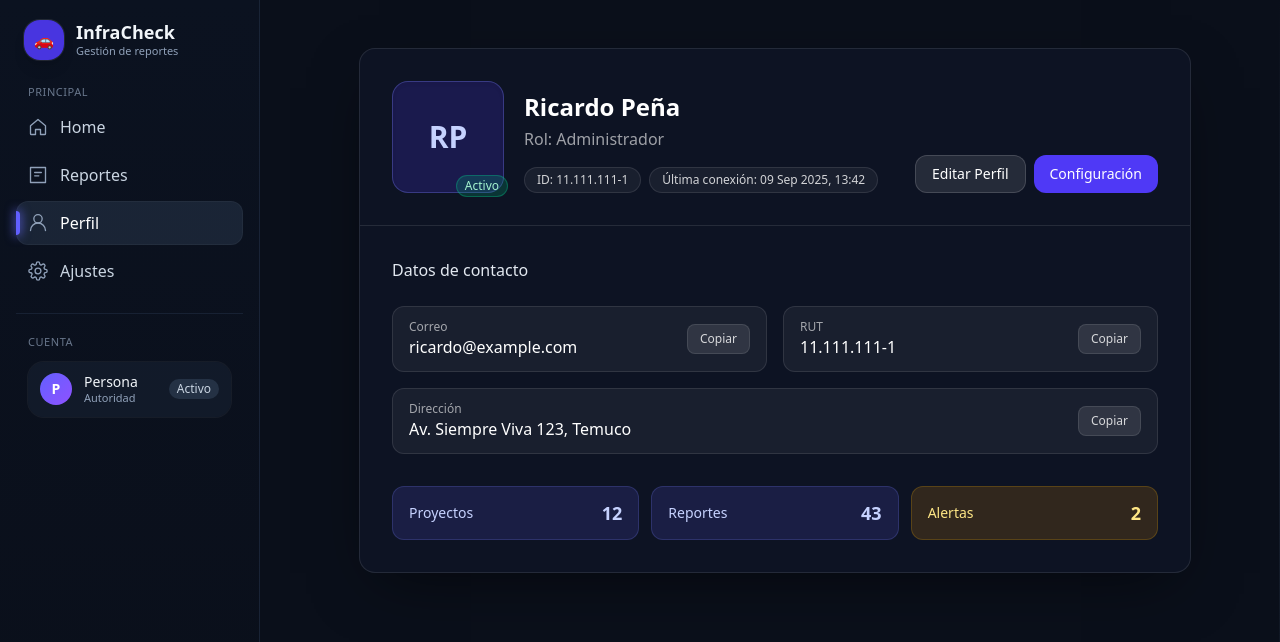
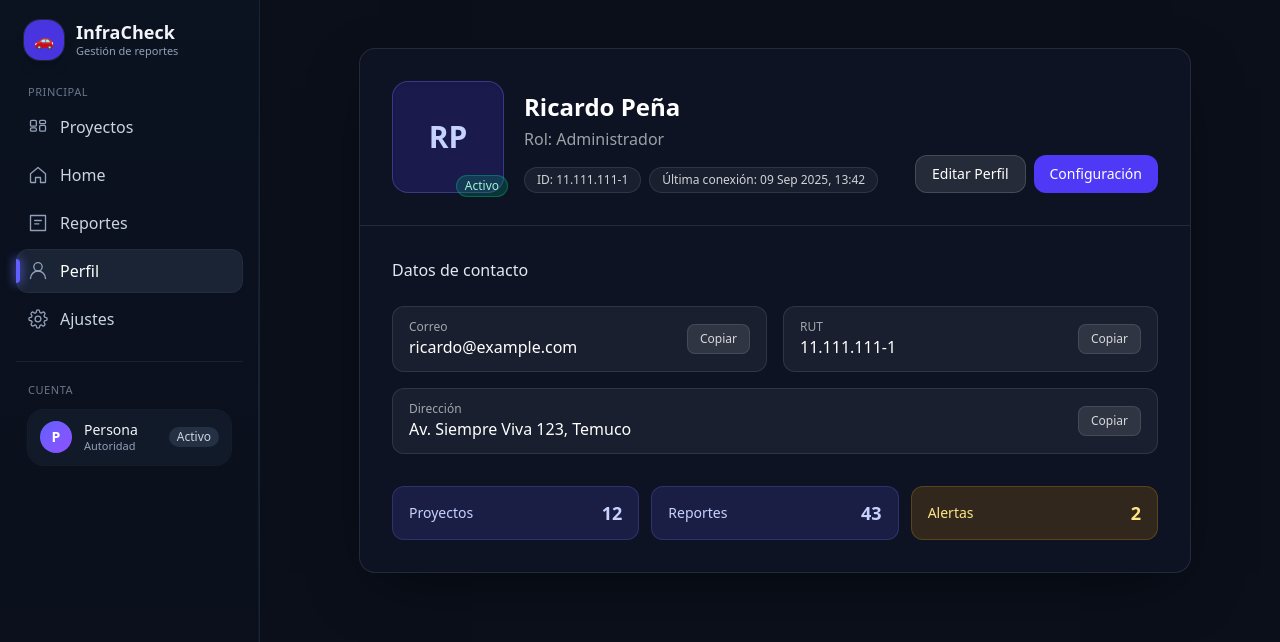
Before and after one commit to DiegoCuriqueo/INFRACHECK_WEB_T.INTEGRACION2, a React (Vite) app in the folder infracheck/: page /autority/profile in a window 1280 px wide. Shown: the top 642 px of the page. Built offline with nearby package versions, Linux system fonts and the light colour scheme.

Commit message:
Creación de botón "Proyectos"

```diff
--- a/infracheck/src/components/nav/SidebarAU.jsx
+++ b/infracheck/src/components/nav/SidebarAU.jsx
@@ -1,6 +1,4 @@
 import { NavLink } from "react-router-dom";
-
-
 
 // Base de estilos
 const baseItem =   "relative group flex items-center gap-3 px-3 py-2.5 rounded-xl text-slate-300 hover:text-white transition";
@@ -8,48 +6,69 @@ const activeItem = "text-white bg-slate-700/40 shadow-[inset_0_0_0_1px_rgba(255,
 
 // Iconos
 const Icon = {
-
   home: (c = "") => (
     <svg className={c} viewBox="0 0 24 24" fill="none">
       <path
         d="M3 10.5 12 3l9 7.5V20a1 1 0 0 1-1 1h-5v-6H9v6H4a1 1 0 0 1-1-1v-9.5Z"
-        stroke="currentColor"
-        strokeWidth="1.6"
-        strokeLinecap="round"
-        strokeLinejoin="round"
+        stroke="currentColor" strokeWidth="1.6" strokeLinecap="round" strokeLinejoin="round"
       />
-
     </svg>
   ),
-
   user: (c = "") => (
     <svg className={c} viewBox="0 0 24 24" fill="none">
       <path d="M12 12a5 5 0 1 0-5-5 5 5 0 0 0 5 5Z" stroke="currentColor" strokeWidth="1.6" />
       <path d="M3 21a9 9 0 0 1 18 0" stroke="currentColor" strokeWidth="1.6" strokeLinecap="round" />
     </svg>
   ),
-
   report: (c = "") => (
     <svg className={c} viewBox="0 0 24 24" fill="none">
       <path d="M3 3h18v18H3V3Z" stroke="currentColor" strokeWidth="1.6" strokeLinecap="round" strokeLinejoin="round" />
       <path d="M8 9h8M8 13h5" stroke="currentColor" strokeWidth="1.6" strokeLinecap="round" strokeLinejoin="round" />
     </svg>
   ),
-
   settings: (c = "") => (
     <svg className={c} viewBox="0 0 24 24" fill="none">
       <path d="M12 15.5a3.5 3.5 0 1 0 0-7 3.5 3.5 0 0 0 0 7Z" stroke="currentColor" strokeWidth="1.6" />
       <path
         d="M19.4 15a1.65 1.65 0 0 0 .33 1.82l.06.06a2 2 0 0 1-2.83 2.83l-.06-.06a1.65 1.65 0 0 0-1.82-.33 1.65 1.65 0 0 0-1 1.51V21a2 2 0 0 1-4 0v-.09a1.65 1.65 0 0 0-1-1.51 1.65 1.65 0 0 0-1.82.33l-.06.06a2 2 0 0 1-2.83-2.83l.06-.06a1.65 1.65 0 0 0 .33-1.82 1.65 1.65 0 0 0-1.51-1H3a2 2 0 0 1 0-4h.09a1.65 1.65 0 0 0 1.51-1 1.65 1.65 0 0 0-.33-1.82l-.06-.06a2 2 0 0 1 2.83-2.83l.06.06a1.65 1.65 0 0 0 1.82.33h.09a1.65 1.65 0 0 0 1-1.51V3a2 2 0 0 1 4 0v.09a1.65 1.65 0 0 0 1 1.51h.09a1.65 1.65 0 0 0 1.82-.33l.06-.06a2 2 0 0 1 2.83 2.83l-.06.06a1.65 1.65 0 0 0-.33 1.82v.09a1.65 1.65 0 0 0 1.51 1H21a2 2 0 0 1 0 4h-.09a1.65 1.65 0 0 0-1.51 1Z"
-        stroke="currentColor"
-        strokeWidth="1.6"
-        strokeLinecap="round"
-        strokeLinejoin="round"
+        stroke="currentColor" strokeWidth="1.6" strokeLinecap="round" strokeLinejoin="round"
       />
     </svg>
   ),
+  // NUEVO: icono de Proyectos (kanban)
+  projects: (c = "") => (
+    <svg className={c} viewBox="0 0 24 24" fill="none">
+      <rect x="3"  y="4"  width="7" height="7" rx="1.5" stroke="currentColor" strokeWidth="1.6"/>
+      <rect x="14" y="4"  width="7" height="4" rx="1.5" stroke="currentColor" strokeWidth="1.6"/>
+      <rect x="14" y="10" width="7" height="7" rx="1.5" stroke="currentColor" strokeWidth="1.6"/>
+      <rect x="3"  y="13" width="7" height="4" rx="1.5" stroke="currentColor" strokeWidth="1.6"/>
+    </svg>
+  ),
+};
 
-};
+// BTN PROYECTOS destacado
+function ProyectosButtonCTA() {
+  return (
+    <NavLink to="/autority/proyectos" className="block group">
+      {({ isActive }) => (
+        <button
+          type="button"
+          className={[
+            "w-full inline-flex items-center gap-3 rounded-2xl px-4 py-3 text-sm font-semibold transition",
+            isActive
+              ? "bg-indigo-600 text-white shadow-lg ring-1 ring-white/10"
+              : "bg-indigo-500/90 hover:bg-indigo-500 text-white shadow-md ring-1 ring-white/10"
+          ].join(" ")}
+          aria-label="Ir a Proyectos"
+        >
+          {Icon.projects("w-5 h-5 text-white")}
+          <span>Proyectos</span>
+          <span className="ml-auto text-[10px] px-2 py-0.5 rounded-full bg-white/20">CTA</span>
+        </button>
+      )}
+    </NavLink>
+  );
+}
 
 function NavItem({ to, icon, label }) {
   return (
@@ -61,12 +80,12 @@ function NavItem({ to, icon, label }) {
       >
 
       {/* Indicador de activo (barra a la izquierda) */}
-
       {({ isActive }) => (
         <>
           <span
             className={`absolute left-0 top-1/2 -translate-y-1/2 h-6 w-1 rounded-r-md transition ${
-              isActive ? "bg-indigo-500 shadow-[0_0_10px_2px_rgba(99,102,241,0.6)]" : "bg-transparent group-hover:bg-indigo-400/60"
+              isActive ? "bg-indigo-500 shadow-[0_0_10px_2px_rgba(99,102,241,0.6)]"
+              : "bg-transparent group-hover:bg-indigo-400/60"
             }`}
           />
           {icon}
@@ -80,10 +99,9 @@ function NavItem({ to, icon, label }) {
 
 export default function Sidebar() {
   return (
-    <aside className="h-full w-[260px] bg-[#0B1220] bg-gradient-to-b from-[#0B1220] to-[#0A0F1A] border-r border-slate-800/80 px-4 py-5">
+    <aside className="relative h-full w-[260px] bg-[#0B1220] bg-gradient-to-b from-[#0B1220] to-[#0A0F1A] border-r border-slate-800/80 px-4 py-5">
 
       {/* Header */}
-
       <div className="flex items-center gap-3 px-2 pb-6">
 
         <div className="h-10 w-10 rounded-2xl bg-indigo-600/90 grid place-content-center text-white shadow-lg ring-1 ring-white/10">
@@ -97,10 +115,17 @@ export default function Sidebar() {
 
       </div>
 
+
       {/* Sección principal */}
-
       <div className="space-y-1">
         <p className="px-3 text-[11px] uppercase tracking-wider text-slate-400/70 mb-1">Principal</p>
+
+      {/* Proyectos en el menú */}
+        <NavItem
+          to="/autority/proyectos"
+          label="Proyectos"
+          icon={Icon.projects("w-5 h-5 text-slate-400 group-hover:text-white")}
+        />
 
         <NavItem
           to="/autority/home"
@@ -123,6 +148,9 @@ export default function Sidebar() {
           icon={Icon.settings("w-5 h-5 text-slate-400 group-hover:text-white")}
         />
       </div>
+
+
+
 
 
       {/* Divider */}
```
